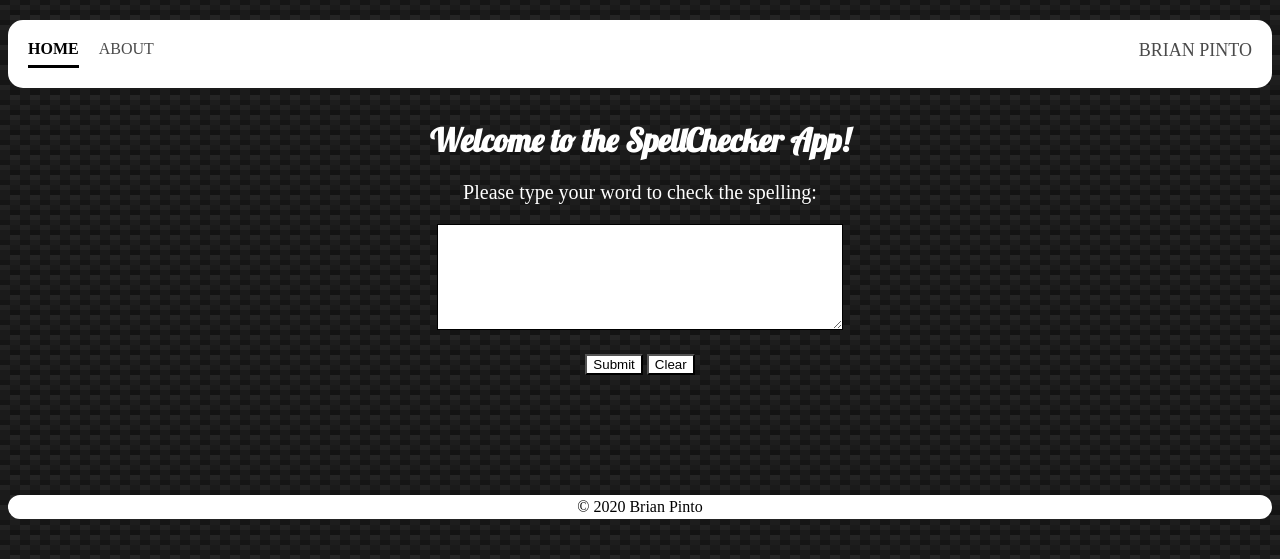
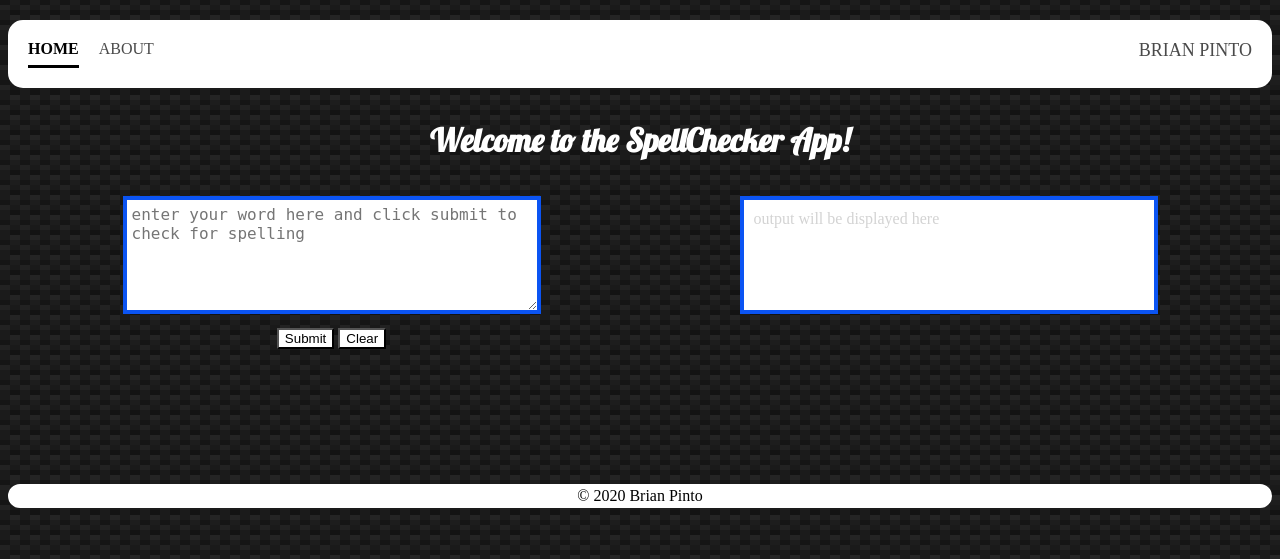
Before and after one commit to brianpinto91/spell-checker-heroku-app, a Flask app: page / in a window 1280 px wide. Shown: the top 559 px of the page. Run offline with Flask 2, Linux system fonts and the light colour scheme; parts of the project's set-up code (start-up, migrations or seed data) failed here and were passed over.

Commit message:
render result in same page

```diff
--- a/app.py
+++ b/app.py
@@ -4,20 +4,26 @@ import nltk
 
 app = flask.Flask(__name__, template_folder="./templates")
 
-@app.route("/", methods=['GET'])
-@app.route("/home", methods=['GET'])
+@app.route("/", methods=['GET', 'POST'])
+@app.route("/home", methods=['GET', 'POST'])
 def home():
-    return flask.render_template("home.html")
+    if flask.request.method == 'GET':
+        output_style = "output-place-holder"
+        in_placeholder = "enter your word here and click submit to check for spelling"
+        out_placeholder = "output will be displayed here"
+        return flask.render_template("home.html", output_style = output_style,
+                                     input_placeholder = in_placeholder, output = out_placeholder)
+    else:
+        output_style = "output-text"
+        input_word = flask.request.form['input-text']
+        closest_words = get_nearest_words(input_word, 3, 3)
+        in_placeholder = "enter your word here and click submit to check for spelling\n\nlast entered word: " + input_word
+        return flask.render_template("home.html", output_style = output_style,
+                                     input_placeholder = in_placeholder, output = closest_words)
 
 @app.route("/about", methods=['GET'])
 def about():
     return flask.render_template("about.html")
-
-@app.route("/spellcheck", methods=['POST'])
-def spellcheck():
-    input_word = flask.request.form['input-text']
-    closest_words = get_nearest_words(input_word, 3, 3)
-    return "<p>" + closest_words + "<p>"
 
 with open("./data/vendor/nltk/vocab.pkl", "rb") as filehandler:
     vocab = pickle.load(filehandler)
--- a/static/styles/main.css
+++ b/static/styles/main.css
@@ -5,6 +5,7 @@
     --container-border-radius: 25px;
     --navbar-fill: white;
     --navbar-inactive-color: #4a4a4a;
+    --text-box-border-color: #0b54f3;
   }
 
   body{
@@ -106,65 +107,6 @@
   /*body styles*/
   .content{
     margin-top: 120px;
-    text-align: center;
-  }
-
-  .instruction{
-    color: white;
-    font-size: 20px;
-  }
-
-  #input-box{
-    border-style: solid;
-    border-radius: var(--container-border-radius);
-    border-color: green;
-    background-color: var(--navbar-fill);
-  }
-
-  textarea {
-    width: 400px;
-    height: 100px;
-    border-style: 3px solid;
-    border-color: black;
-    background-color: var(--navbar-fill);
-    font-size: 18px;
-    font-weight: bold;
-  }
-
-  textarea:focus {
-    width: 400px;
-    height: 100px;
-    border-style: 3px solid;
-    border-color:green;
-    background-color: var(--navbar-fill);
-    font-size: 18px;
-    font-weight: bold;
-  }
-
-  .buttons-wrapper{
-    margin-top: 20px;
-  }
-
-  .button{
-    color: black;
-    background-color: var(--navbar-fill);
-  }
-
-  .prediction-container{
-    display: flex;
-    justify-content: space-around;
-  }
-
-  .prediction-wrapper{
-    width: 400px;
-    height: 100px;
-    background-color: var(--navbar-fill);
-    color: black;
-    font-size: 16px;
-    font-weight: bold;
-    overflow-wrap: break-word;
-    word-wrap: break-word;
-    hyphens: auto
   }
 
   .app-heading{
@@ -173,6 +115,53 @@
     font-family: Lobster, serif;
   }
 
+  .display-container{
+    display: flex;
+    justify-content: space-around;
+    padding: 15px 15px 15px 15px;
+  }
+
+  textarea {
+    width: 400px;
+    height: 100px;
+    background-color: var(--navbar-fill);
+    font-size: 16px;
+    border-color: var(--text-box-border-color);
+    border-width: 4px;
+    padding: 5px 5px 5px 5px;
+  }
+
+  .buttons-wrapper{
+    margin-top: 10px;
+    text-align: center;
+  }
+
+  .button{
+    color: black;
+    background-color: var(--navbar-fill);
+  }
+
+  .output-wrapper{
+    width: 400px;
+    height: 100px;
+    background-color: var(--navbar-fill);
+    color: black;
+    font-size: 16px;
+    border: solid;
+    border-color: var(--text-box-border-color);
+    border-width: 4px;
+    padding: 5px 5px 5px 5px;
+  }
+
+  .output-place-holder{
+    margin: 5px 5px 5px 5px;
+    color: lightgray;
+  }
+
+  .output-text{
+    margin: 5px 5px 5px 5px;
+    color: black;
+  }
 
   .footer-wrapper{
     margin-top: 120px;
--- a/templates/home.html
+++ b/templates/home.html
@@ -33,17 +33,23 @@
             <div class="app-heading">
                 <h1>Welcome to the SpellChecker App!</h1>
             </div>
-            <div class="instruction">
-                <p>Please type your word to check the spelling:</p>
-            </div>
-            <div class="input-wrapper">
-                <form id="input-form" action="{{ url_for('spellcheck') }}" method="POST">
-                    <textarea id="input-text" name="input-text"></textarea>
-                    <div class="buttons-wrapper">
-                        <button class="button" type="submit">Submit</button>
-                        <button class="button" type="reset">Clear</buttion>
+            <div class="display-container">
+                <div class="left-container">
+                    <div class="input-wrapper">
+                        <form class="input-form" action="{{ url_for('home') }}" method="POST">
+                            <textarea id="input-text" name="input-text" placeholder="{{ input_placeholder }}"></textarea>
+                            <div class="buttons-wrapper">
+                                <button class="button" type="submit">Submit</button>
+                                <button class="button" type="reset">Clear</buttion>
+                            </div>
+                        </form>
                     </div>
-                </form>
+                </div>
+                <div class="right-container">
+                    <div class="output-wrapper">
+                        <p class="{{ output_style }}">{{ output }}</p>
+                    </div>
+                </div>
             </div>
         </main>
         <footer>
```
